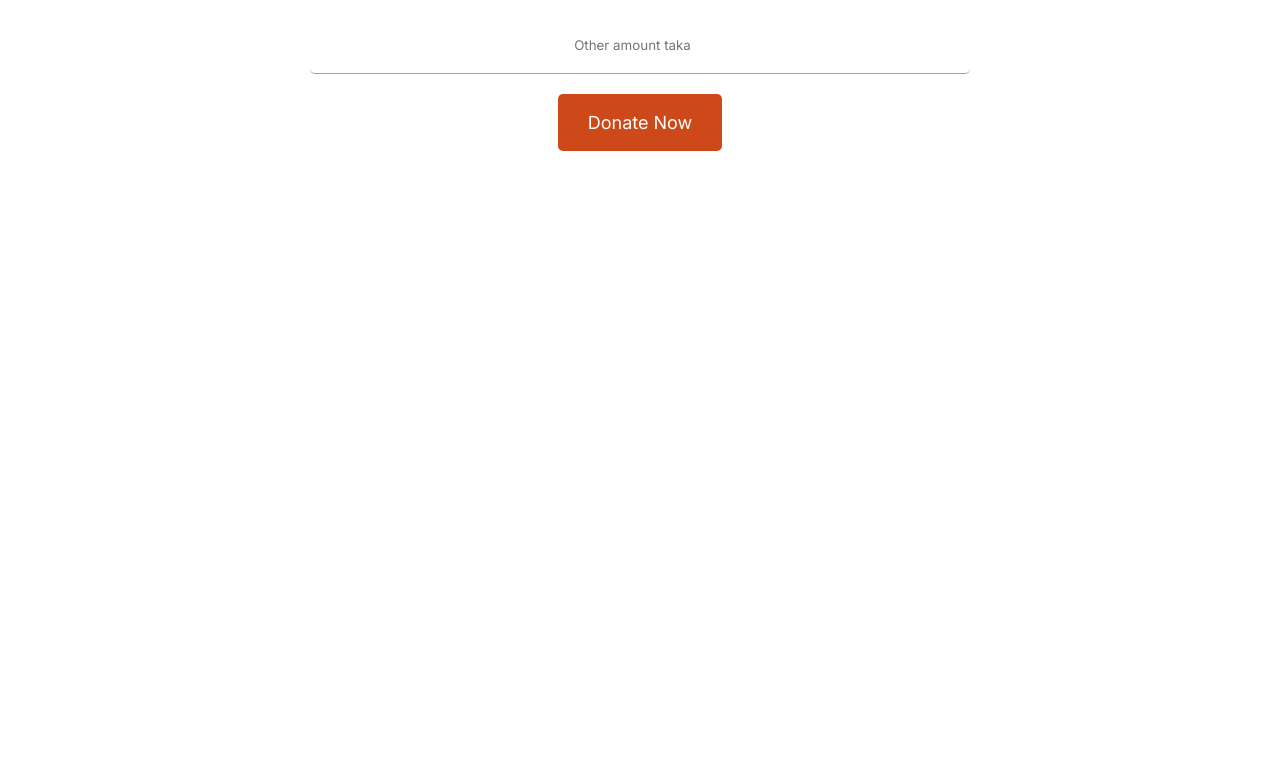
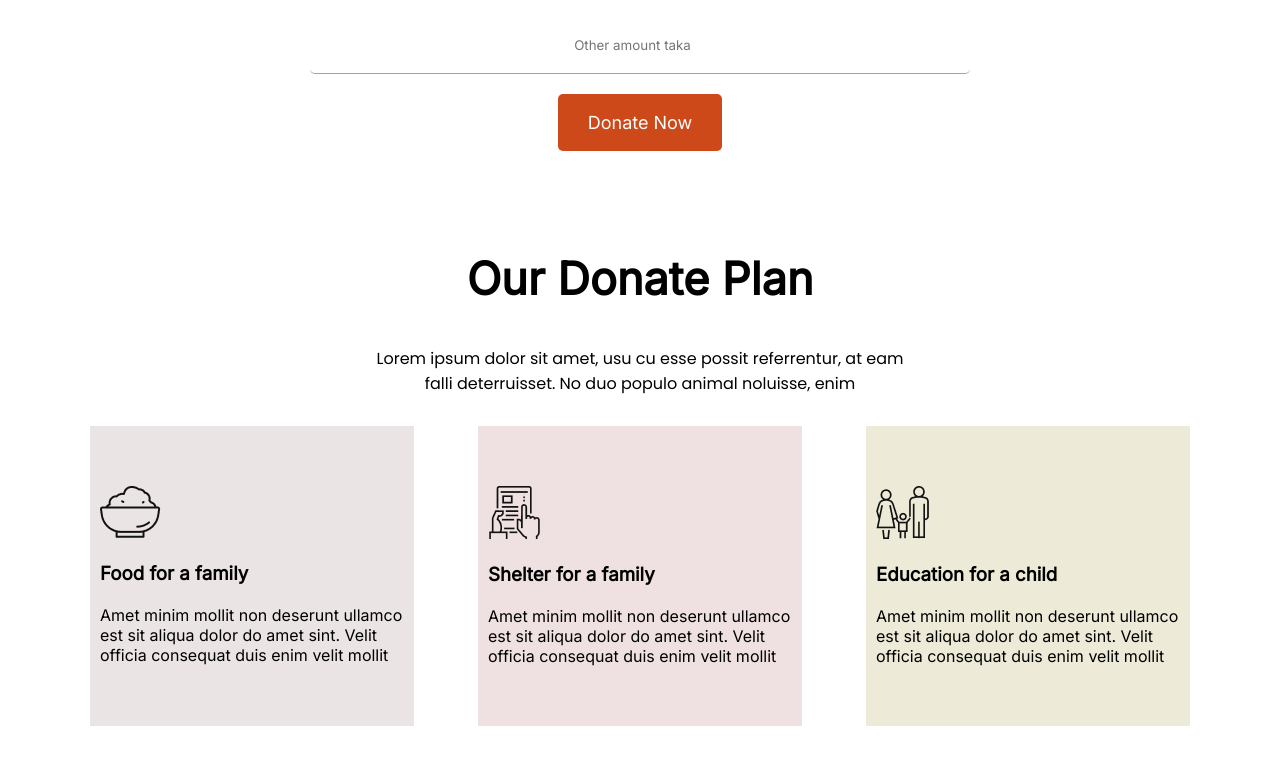
Before and after one commit to SAIDUR-WAY/donate-today, a plain HTML site: page index.html in a window 1280 px wide. Shown: the part 1027-1791 px from the top of the page. Before the commit the page ends 1278 px from the top, so only its background shows below. Drawn offline with Linux system fonts and the light colour scheme.

Commit message:
our plan section added

```diff
--- a/index.html
+++ b/index.html
@@ -1,5 +1,6 @@
 <!DOCTYPE html>
 <html lang="en">
+
 <head>
      <meta charset="UTF-8">
      <meta http-equiv="X-UA-Compatible" content="IE=edge">
@@ -7,16 +8,19 @@
      <title>Donate Today</title>
      <link rel="preconnect" href="https://fonts.googleapis.com">
      <link rel="preconnect" href="https://fonts.gstatic.com" crossorigin>
-     <link href="https://fonts.googleapis.com/css2?family=Inter&family=Lobster&family=Poppins&display=swap" rel="stylesheet">
+     <link href="https://fonts.googleapis.com/css2?family=Inter&family=Lobster&family=Poppins&display=swap"
+          rel="stylesheet">
      <link rel="stylesheet" href="style/donate.css">
 </head>
+
 <body>
      <header class="header-section">
           <div class="header-item">
                <h1 class="he-title">Let’s Help Those Who Are
                     More In Need
                </h1>
-               <p class="section-description">Lorem ipsum dolor sit amet consectetur adipisicing elit. Facilis sint vel repellat non incidunt praesentium aspernatur atque r.</p>
+               <p class="section-description">Lorem ipsum dolor sit amet consectetur adipisicing elit. Facilis sint vel
+                    repellat non incidunt praesentium aspernatur atque r.</p>
                <button class="btn-primary">Donate Now</button>
           </div>
      </header>
@@ -24,7 +28,8 @@
           <section class="donate-today">
                <div class="donate">
                     <h3 class="section-title">Donate Today</h3>
-               <p class="section-description">Lorem ipsum dolor sit amet, usu cu esse possit referrentur, at eam falli
+                    <p class="section-description">Lorem ipsum dolor sit amet, usu cu esse possit referrentur, at eam
+                         falli
                          deterruisset. No duo populo animal noluisse, enim</p>
                     <div class="amount-item">
                          <p class="amount-tk">100tk</p>
@@ -39,9 +44,50 @@
                     <button class="btn-primary">Donate Now</button>
                </div>
           </section>
+          <section class="our-plan">
+               <div class="Plan">
+                    <h3 class="section-title">Our Donate Plan</h3>
+                    <p class="section-description">Lorem ipsum dolor sit amet, usu cu esse possit referrentur, at eam
+                         falli
+                         deterruisset. No duo populo animal noluisse, enim</p>
+                    <div class="plan-detail">
+                         <div class="plan-group group1">
+                              <div class="item"><img src="icons/food.png" alt="">
+                                   <h3 class="sec-title">Food for a family</h3>
+                                   <p class="sec-description">Amet minim mollit non deserunt
+                                        ullamco est sit aliqua dolor do amet
+                                        sint. Velit officia consequat duis enim
+                                        velit mollit</p>
+                              </div>
+                         </div>
+                         <div class="plan-group group2">
+                              <div class="item">
+                                   <img src="icons/Frame-1.png" alt="">
+                                   <h3 class="sec-title">Shelter for a family</h3>
+                                   <p class="sec-description">Amet minim mollit non deserunt
+                                        ullamco est sit aliqua dolor do amet
+                                        sint. Velit officia consequat duis enim
+                                        velit mollit</p>
+                              </div>
+                         </div>
+                         <div class="plan-group group3">
+                              <div class="item">
+                                   <img src="icons/shelter.png" alt="">
+                                   <h3 class="sec-title">Education for a child</h3>
+                                   <p class="sec-description">Amet minim mollit non deserunt
+                                        ullamco est sit aliqua dolor do amet
+                                        sint. Velit officia consequat duis enim
+                                        velit mollit</p>
+                              </div>
+                         </div>
+
+                    </div>
+               </div>
+          </section>
      </main>
      <footer>
 
      </footer>
 </body>
+
 </html>
--- a/style/donate.css
+++ b/style/donate.css
@@ -103,3 +103,28 @@ input[type=number]:focus{
      outline: none;
      border-color: rgb(72, 68, 68);
 }
+/* Our plan style */
+
+.plan-detail{
+     display: flex;
+     justify-content: space-around;
+     gap: 24px;
+}
+.plan-group{
+     width: 324px;
+     background: #FF5959;
+     text-align: left;
+     padding: 60px 10px;
+
+}
+.plan-group h3{
+     padding: 20px 0;
+}
+.group1{
+     background: #c5afaf57;
+}
+.group2{
+     background: #d1a6a657;
+}.group3{
+     background: #c9c48957;
+}
```
Lines whose indentation alone changed are shown as unchanged.
